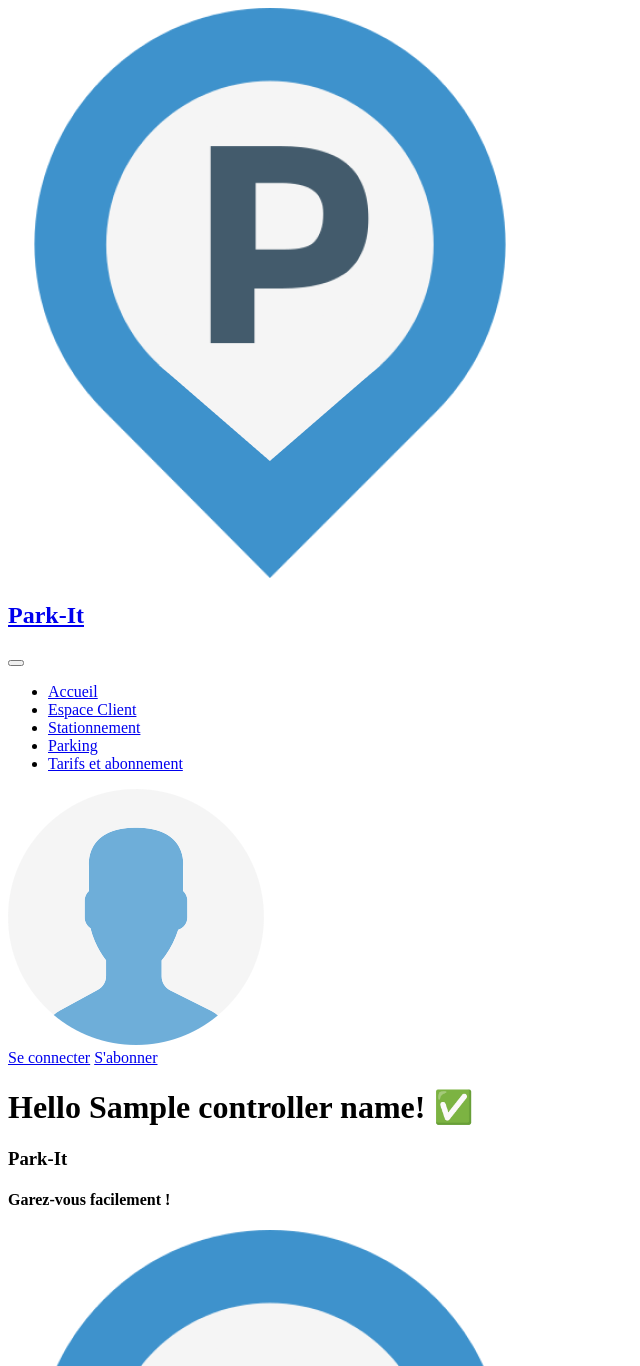
After one commit to Heliossie/Projet_Symfony, a Symfony app: template templates/welcome/tarif.html.twig in a window 1280 px wide. The commit adds this page. Shown: the top 1366 px of the page, without its empty margins (0-640 px from the left). Run offline with Twig, Linux system fonts and the light colour scheme; the template is opened without the code that fills it: most values are stand-ins (such as "Sample title", 1, 10 or a date in 2020); some libraries are stand-ins or nearby versions.

Commit message:
create route & views tarif

```diff
--- a/templates/partial/header.html.twig
+++ b/templates/partial/header.html.twig
@@ -24,6 +24,9 @@
 				</li>
 				<li class="nav-item">
 					<a class="nav-link text-white" href="{{ path('parking') }}">Parking</a>
+				</li>
+				<li class="nav-item">
+					<a class="nav-link text-white" href="{{ path('tarif') }}">Tarifs et abonnement</a>
 				</li>
 			</ul>
 			{# User connecté #}
--- /dev/null
+++ b/templates/welcome/tarif.html.twig
@@ -0,0 +1,13 @@
+{% extends 'base.html.twig' %}
+
+{% block title %}Parkit - Tarifs{% endblock %}
+
+{% block body %}
+
+<div class="container">
+
+    <h1>Hello {{ controller_name }}! ✅</h1>
+
+</div>
+
+{% endblock %}
```
Also changed, not shown: src/Controller/WelcomeController.php (+11 -1 lines).
